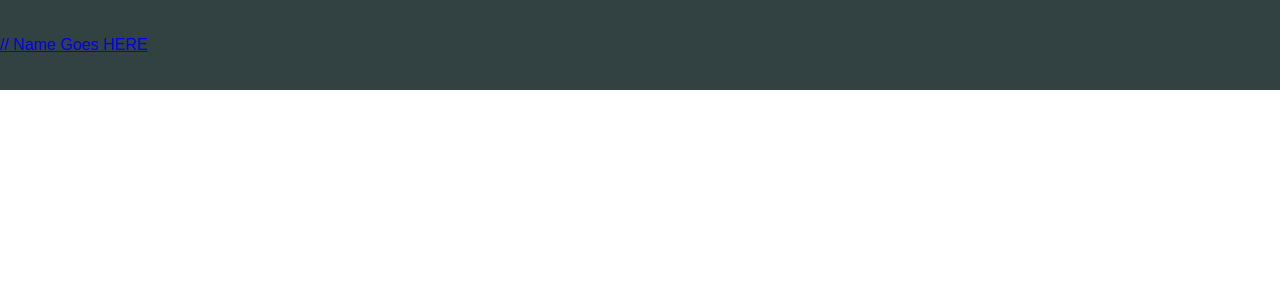
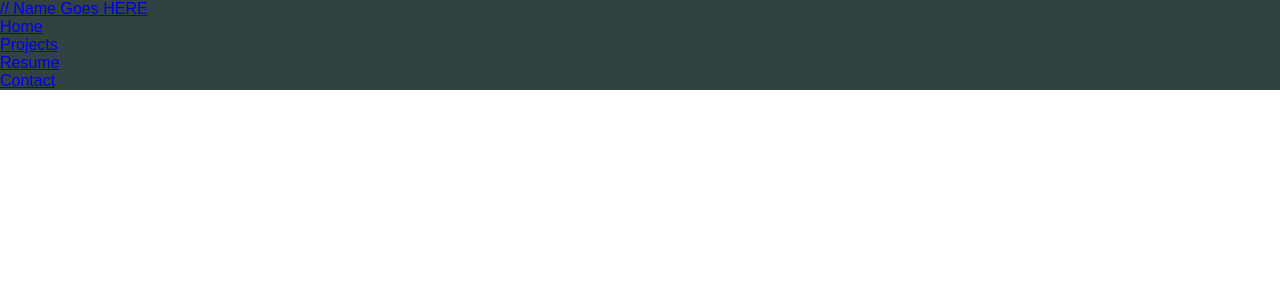
Before and after one commit to moelmi89/Week-20-React-Portfolio, a React (Create React App) app: page / in a window 1280 px wide. Shown: the top 300 px of the page. Built offline with nearby package versions, Linux system fonts and the light colour scheme; a web font is replaced by a local one.

Commit message:
navbar updated button js added

```diff
--- /dev/null
+++ b/src/components/Button.js
@@ -0,0 +1,2 @@
+import React from "react";
+import "../components"
--- a/src/components/Navbar.js
+++ b/src/components/Navbar.js
@@ -5,8 +5,10 @@ function Navbar () {
     const [click, setClick] = useState(false);
 
     const handleClick = () => setClick(!click);
+    const closeMobileMenu = () => setClick(false);
 
     return (
+     <>
         <nav className="navbar">
             <div className="navbar-container">
                 <Link to="/" className="navbar-logo">
@@ -15,9 +17,33 @@ function Navbar () {
                 <div className="menu-icon" onClick={handleClick}>
                     <i className={click ? "fas fa-times" : "fas fa-bars"}/>
                 </div>
+                <ul className={click ? "nav-menu active" : "nav-menu"}>
+                    <li className="nav-item">
+                        <Link to="/" className="nav-links" onClick={closeMobileMenu}>
+                            Home
+                        </Link>
+                        <li className="nav-item">
+                        <Link to="/projects" className="nav-links" onClick={closeMobileMenu}>
+                            Projects
+                        </Link>
+                        </li>
+                        <li className="nav-item">
+                        <Link to="/resume" className="nav-links" onClick={closeMobileMenu}>
+                            Resume
+                        </Link>
+                        </li>
+                        <li className="nav-item">
+                        <Link to="/contact" className="nav-links" onClick={closeMobileMenu}>
+                            Contact
+                        </Link>
+                        </li>
+                    </li>
+                </ul>
             </div>
         </nav>
+     </>
    )
+
 }
 
 export default Navbar
```
Also changed, not shown: src/components/Button.css (added). Lines whose indentation alone changed are shown as unchanged.
